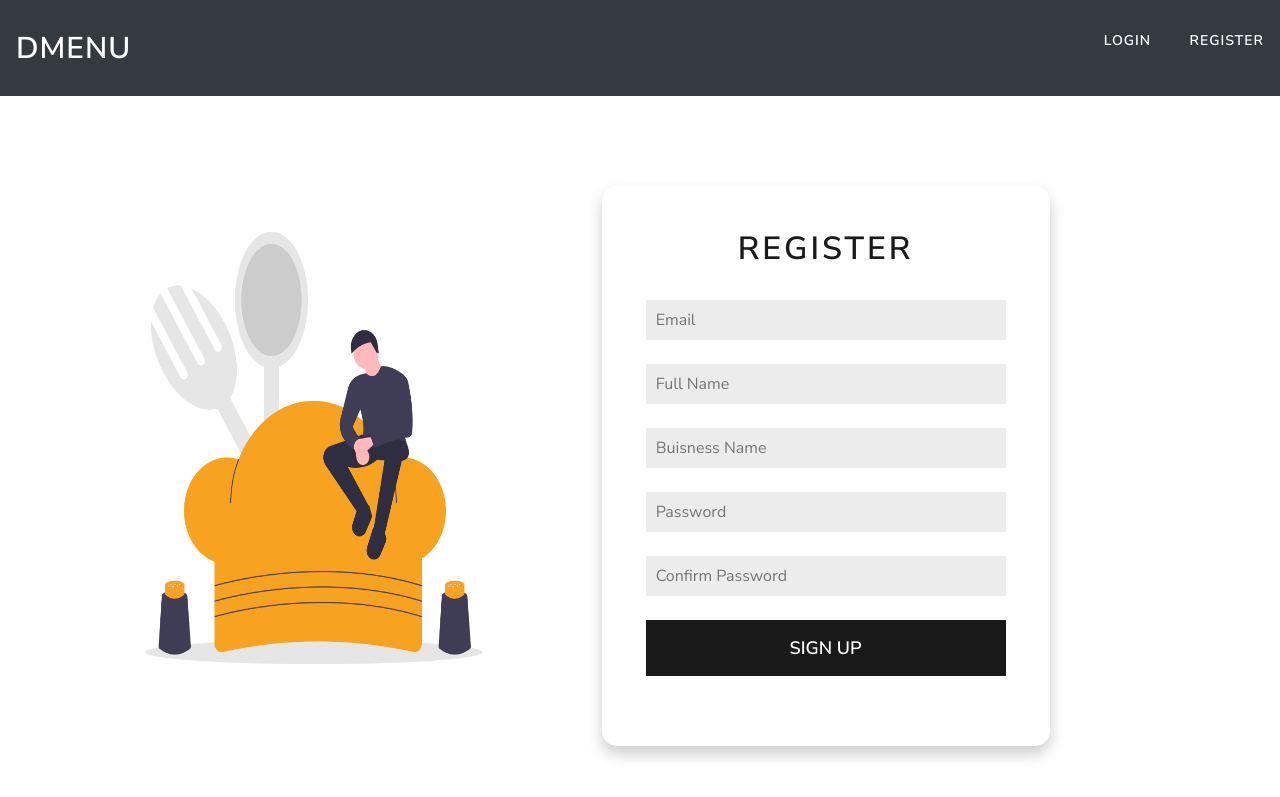
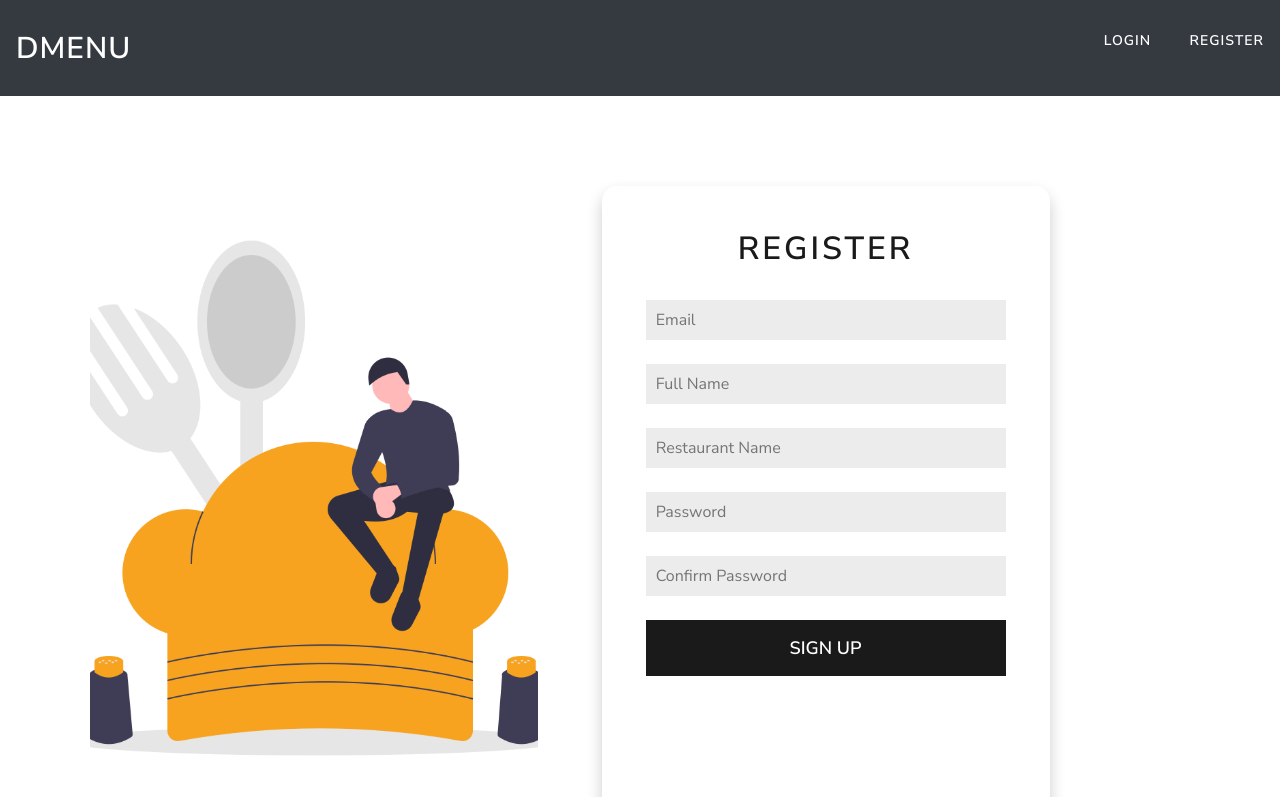
Before and after one commit to lorenzejay/dMenu, a React (Create React App) app in the folder frontend/: page /register in a window 1280 px wide. Shown: the top 797 px of the page. Built offline with nearby package versions, Linux system fonts and the light colour scheme.

Commit message:
validation and style changes on register screen

```diff
--- a/frontend/src/Components/Register/index.js
+++ b/frontend/src/Components/Register/index.js
@@ -29,7 +29,7 @@ const Register = ({ history }) => {
   const handleRegister = (e) => {
     e.preventDefault();
     if (confirmPassword !== password) {
-      setMessage("Passwords do not match");
+      setMessage("Passwords do not match.");
     } else {
       dispatch(register(name, email, password, restaurantName));
     }
@@ -38,26 +38,29 @@ const Register = ({ history }) => {
   return (
     <div className="register-page">
       {isLoading && <Loader />}
-      {error && <Message variant="danger">{error}</Message>}
-      {message && <Message variant="danger">{message}</Message>}
       <div className="register-content">
         <img src={"/clipart/undraw_cooking_lyxy.png"} alt="person sitting on top of a chefs hat." />
         <Form title="Register" handleSubmit={handleRegister}>
+          {error && <Message variant="danger">{error}</Message>}
+          {message && <Message variant="danger">{message}</Message>}
           <Input
             placeholder="Email"
             type="email"
             value={email}
+            name="email"
             handleChange={(e) => setEmail(e.target.value)}
           />
           <Input
             placeholder="Full Name"
             type="text"
             value={name}
+            name="name"
             handleChange={(e) => setName(e.target.value)}
           />
           <Input
-            placeholder="Buisness Name"
+            placeholder="Restaurant Name"
             type="text"
+            value="restaurantName"
             value={restaurantName}
             handleChange={(e) => setRestaurantName(e.target.value)}
           />
@@ -65,11 +68,13 @@ const Register = ({ history }) => {
             placeholder="Password"
             type="password"
             value={password}
+            name="password"
             handleChange={(e) => setPassword(e.target.value)}
           />
           <Input
             placeholder="Confirm Password"
             type="password"
+            name="confirmPassword"
             value={confirmPassword}
             handleChange={(e) => setConfirmPassword(e.target.value)}
           />
--- a/frontend/src/Components/Register/styles.scss
+++ b/frontend/src/Components/Register/styles.scss
@@ -1,5 +1,5 @@
 .register-page {
-  height: 88vh;
+  min-height: 88vh;
   .register-content {
     padding: 7%;
     display: flex;
@@ -8,9 +8,10 @@
 
     img {
       width: 35vw;
+      object-fit: cover;
     }
     form {
-      height: 70vh;
+      height: 78vh;
       width: 35vw;
       input {
         margin-top: 3vh;
```
Also changed, not shown: 1 other file (tests, documents, lock files or other folders).
